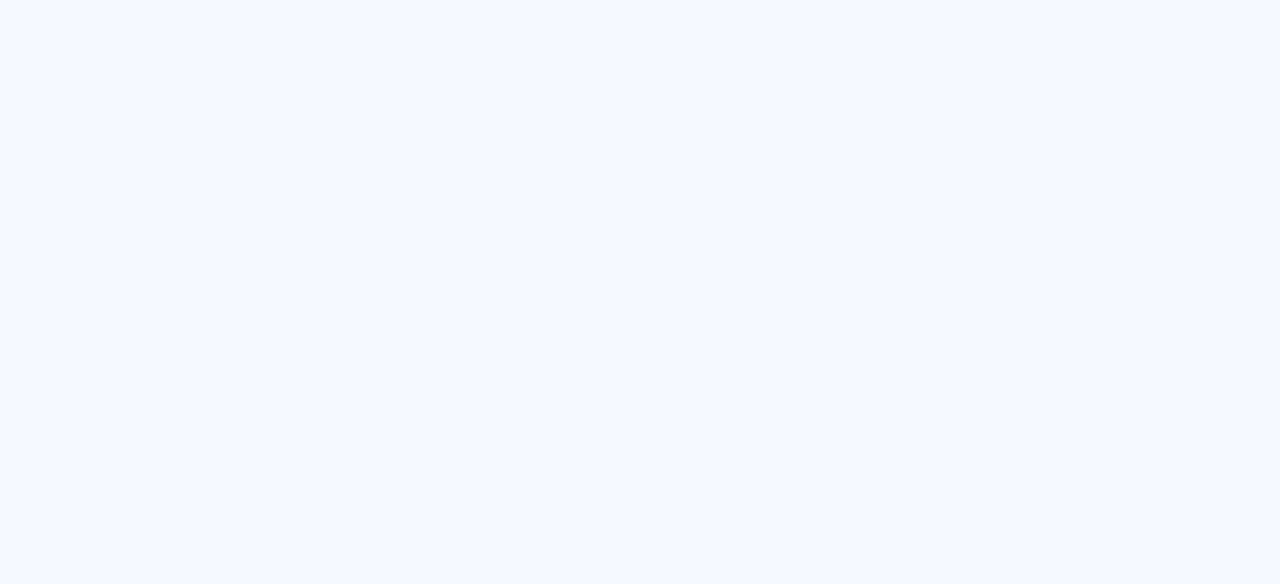
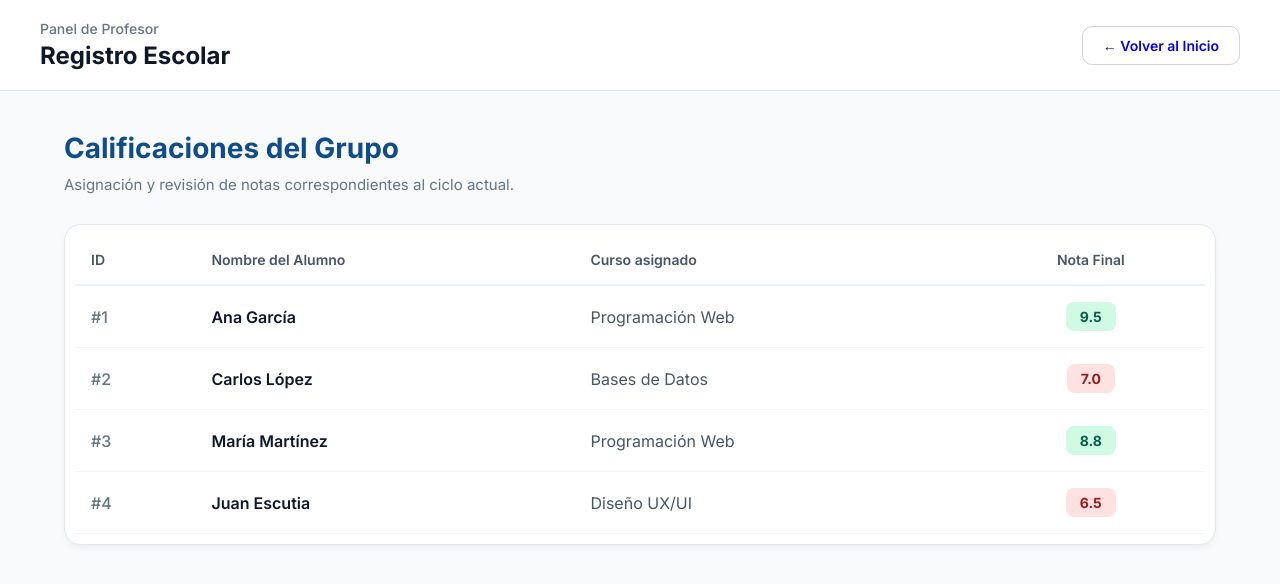
Before and after one commit to ByteForce6/UpClass, a React (Vite) app: page /teacher/calificaciones in a window 1280 px wide. Before the commit this address had no page. Shown: the top 584 px of the page. Built offline with nearby package versions, Linux system fonts and the light colour scheme.

Commit message:
feat: agregadas vistas del profesor adaptadas al dashboard

```diff
--- a/src/App.tsx
+++ b/src/App.tsx
@@ -6,6 +6,8 @@ import AlumnosView from "./views/administrator/AlumnosView";
 import Calificaciones from "./views/students/Calificaciones";
 import Home from "./views/home";
 import Login from "./views/login";
+import { ProfesorIndex } from "./views/teachers/ProfesorIndex";
+import { CalificacionesView } from "./views/teachers/CalificacionesView";
 
 function App() {
   return (
@@ -17,6 +19,8 @@ function App() {
       <Route path="/students" element={<Calificaciones />} />
       <Route path="/home" element={<Home />} />
       <Route path="/login" element={<Login />} />
+      <Route path="/teacher" element={<ProfesorIndex />} />
+      <Route path="/teacher/calificaciones" element={<CalificacionesView />} />
     </Routes>
   );
 }
--- /dev/null
+++ b/src/views/teachers/CalificacionesView.tsx
@@ -0,0 +1,111 @@
+import React, { useState } from 'react';
+import { Link } from 'react-router-dom';
+import '../../Styles/home.css';
+
+interface Alumno {
+  id: number;
+  nombre: string;
+  curso: string;
+  calificacion: number;
+}
+
+export const CalificacionesView: React.FC = () => {
+  const [alumnos] = useState<Alumno[]>([
+    { id: 1, nombre: 'Ana García', curso: 'Programación Web', calificacion: 9.5 },
+    { id: 2, nombre: 'Carlos López', curso: 'Bases de Datos', calificacion: 7.0 },
+    { id: 3, nombre: 'María Martínez', curso: 'Programación Web', calificacion: 8.8 },
+    { id: 4, nombre: 'Juan Escutia', curso: 'Diseño UX/UI', calificacion: 6.5 },
+  ]);
+
+  return (
+    <div className="home" style={{ background: '#f8fafc', minHeight: '100vh', padding: '0' }}>
+
+      {/* NAVBAR SUPERIOR TIPO DASHBOARD */}
+      <header style={{
+        background: 'white',
+        padding: '20px 40px',
+        borderBottom: '1px solid #e2e8f0',
+        display: 'flex',
+        justifyContent: 'space-between',
+        alignItems: 'center',
+        flexWrap: 'wrap',
+        gap: '15px'
+      }}>
+        <div>
+          <h4 style={{ fontSize: '14px', color: '#64748b', fontWeight: 500, marginBottom: '4px' }}>Panel de Profesor</h4>
+          <h2 style={{ fontSize: '24px', color: '#0f172a', fontWeight: 700 }}>Registro Escolar</h2>
+        </div>
+        <div>
+          <Link
+            to="/teacher"
+            className="hero-secondary"
+            style={{
+              textDecoration: 'none',
+              padding: '10px 20px',
+              borderRadius: '10px',
+              fontSize: '14px',
+              display: 'inline-block'
+            }}
+          >
+            ← Volver al Inicio
+          </Link>
+        </div>
+      </header>
+
+      {/* CONTENIDO PRINCIPAL */}
+      <main style={{ padding: '40px 5%' }}>
+        <div className="courses-header" style={{ marginBottom: '10px', flexDirection: 'column', alignItems: 'flex-start' }}>
+          <h2 style={{ fontSize: '28px', color: '#0F4C8A', fontWeight: 700 }}>Calificaciones del Grupo</h2>
+        </div>
+
+        <p style={{ color: '#64748b', marginBottom: '30px', fontSize: '15px' }}>
+          Asignación y revisión de notas correspondientes al ciclo actual.
+        </p>
+
+        {/* CONTENEDOR DE LA TABLA */}
+        <div style={{
+          background: 'white',
+          borderRadius: '16px',
+          padding: '10px',
+          border: '1px solid #e2e8f0',
+          boxShadow: '0 4px 6px -1px rgba(0,0,0,0.05)',
+          overflowX: 'auto',
+          width: '100%'
+        }}>
+          <table style={{ width: '100%', borderCollapse: 'collapse', textAlign: 'left', fontFamily: 'Inter, sans-serif', minWidth: '600px' }}>
+            <thead>
+              <tr style={{ borderBottom: '2px solid #edf2f7' }}>
+                <th style={{ padding: '16px', color: '#475569', fontWeight: '600', fontSize: '14px' }}>ID</th>
+                <th style={{ padding: '16px', color: '#475569', fontWeight: '600', fontSize: '14px' }}>Nombre del Alumno</th>
+                <th style={{ padding: '16px', color: '#475569', fontWeight: '600', fontSize: '14px' }}>Curso asignado</th>
+                <th style={{ padding: '16px', color: '#475569', fontWeight: '600', fontSize: '14px', textAlign: 'center' }}>Nota Final</th>
+              </tr>
+            </thead>
+            <tbody>
+              {alumnos.map((alumno) => (
+                <tr key={alumno.id} style={{ borderBottom: '1px solid #f1f5f9' }}>
+                  <td style={{ padding: '16px', color: '#64748b', fontWeight: '500' }}>#{alumno.id}</td>
+                  <td style={{ padding: '16px', color: '#0f172a', fontWeight: '600' }}>{alumno.nombre}</td>
+                  <td style={{ padding: '16px', color: '#475569' }}>{alumno.curso}</td>
+                  <td style={{ padding: '16px', textAlign: 'center' }}>
+                    <span style={{
+                      padding: '6px 14px',
+                      borderRadius: '8px',
+                      fontWeight: '700',
+                      fontSize: '14px',
+                      background: alumno.calificacion >= 8 ? '#d1fae5' : '#fee2e2',
+                      color: alumno.calificacion >= 8 ? '#065f46' : '#991b1b',
+                      display: 'inline-block'
+                    }}>
+                      {alumno.calificacion.toFixed(1)}
+                    </span>
+                  </td>
+                </tr>
+              ))}
+            </tbody>
+          </table>
+        </div>
+      </main>
+    </div>
+  );
+};
--- /dev/null
+++ b/src/views/teachers/ProfesorIndex.tsx
@@ -0,0 +1,106 @@
+import React from 'react';
+import { Link } from 'react-router-dom';
+import '../../Styles/home.css';
+
+export const ProfesorIndex: React.FC = () => {
+  // Fecha dinámica simulada
+  const fechaActual = "Domingo, 17 de mayo de 2026";
+
+  return (
+    <div className="home" style={{ background: '#f8fafc', minHeight: '100vh', padding: '0' }}>
+
+      {/* NAVBAR SUPERIOR TIPO DASHBOARD */}
+      <header style={{
+        background: 'white',
+        padding: '20px 40px',
+        borderBottom: '1px solid #e2e8f0',
+        display: 'flex',
+        justifyContent: 'space-between',
+        alignItems: 'center',
+        flexWrap: 'wrap',
+        gap: '15px'
+      }}>
+        <div>
+          <h4 style={{ fontSize: '14px', color: '#64748b', fontWeight: 500, marginBottom: '4px' }}>Panel de Profesor</h4>
+          <h2 style={{ fontSize: '24px', color: '#0f172a', fontWeight: 700 }}>Resumen general</h2>
+        </div>
+        <div style={{ textAlign: 'right' }}>
+          <span style={{ fontSize: '14px', color: '#64748b', display: 'block' }}>{fechaActual}</span>
+          <span style={{ fontSize: '14px', color: '#0F4C8A', fontWeight: 600 }}>Profesor Activo</span>
+        </div>
+      </header>
+
+      {/* CONTENIDO PRINCIPAL */}
+      <main style={{ padding: '40px 5%' }}>
+        <section className="hero" style={{ minHeight: 'auto', padding: '0', gap: '40px', alignItems: 'start' }}>
+
+          {/* Lado Izquierdo */}
+          <div className="hero-left" style={{ marginTop: '20px' }}>
+            <span className="hero-badge" style={{ background: '#e0f2fe', color: '#0369a1' }}>
+              Gestión Docente
+            </span>
+
+            <h1 style={{ fontSize: 'clamp(36px, 5vw, 54px)', marginTop: '15px' }}>
+              Bienvenido a tu espacio,<span> Profesor</span>
+            </h1>
+
+            <p style={{ marginTop: '20px', maxWidth: '540px' }}>
+              Administra tus grupos asignados, controla el avance del temario y gestiona las calificaciones oficiales de tus estudiantes en UpClass.
+            </p>
+
+            <div className="hero-buttons" style={{ marginTop: '30px' }}>
+              <Link
+                to="/teacher/calificaciones"
+                className="hero-primary"
+                style={{
+                  textDecoration: 'none',
+                  display: 'inline-block',
+                  textAlign: 'center',
+                  padding: '16px 30px',
+                  borderRadius: '12px'
+                }}
+              >
+                Evaluar Alumnos
+              </Link>
+            </div>
+          </div>
+
+          {/* Lado Derecho - Tarjetas de Datos tipo Admin */}
+          <div className="hero-right" style={{ width: '100%', maxWidth: '500px', marginTop: '20px' }}>
+            <div style={{ display: 'grid', gridTemplateColumns: '1fr 1fr', gap: '20px', width: '100%' }}>
+
+              {/* Card 1 */}
+              <div style={{ background: 'white', padding: '24px', borderRadius: '16px', border: '1px solid #e2e8f0', boxShadow: '0 4px 6px -1px rgba(0,0,0,0.05)' }}>
+                <span style={{ color: '#64748b', fontSize: '14px', fontWeight: 500 }}>Grupos Activos</span>
+                <h3 style={{ fontSize: '36px', color: '#0F4C8A', marginTop: '8px', fontWeight: 700 }}>03</h3>
+              </div>
+
+              {/* Card 2 */}
+              <div style={{ background: 'white', padding: '24px', borderRadius: '16px', border: '1px solid #e2e8f0', boxShadow: '0 4px 6px -1px rgba(0,0,0,0.05)' }}>
+                <span style={{ color: '#64748b', fontSize: '14px', fontWeight: 500 }}>Alumnos Totales</span>
+                <h3 style={{ fontSize: '36px', color: '#0F4C8A', marginTop: '8px', fontWeight: 700 }}>74</h3>
+              </div>
+
+              {/* Card Grande Decorativa */}
+              <div style={{
+                gridColumn: '1 / -1',
+                background: 'linear-gradient(135deg, #0F4C8A 0%, #0b3b6c 100%)',
+                padding: '24px',
+                borderRadius: '16px',
+                color: 'white',
+                boxShadow: '0 10px 15px -3px rgba(15, 76, 138, 0.2)'
+              }}>
+                <h4 style={{ fontSize: '18px', marginBottom: '8px' }}>Recordatorio de Cierre</h4>
+                <p style={{ color: '#e0f2fe', fontSize: '14px', lineHeight: '1.5' }}>
+                  El periodo de evaluación del primer parcial cierra el próximo viernes. Asegúrate de sincronizar todas las notas pendientes.
+                </p>
+              </div>
+
+            </div>
+          </div>
+
+        </section>
+      </main>
+    </div>
+  );
+};
```
